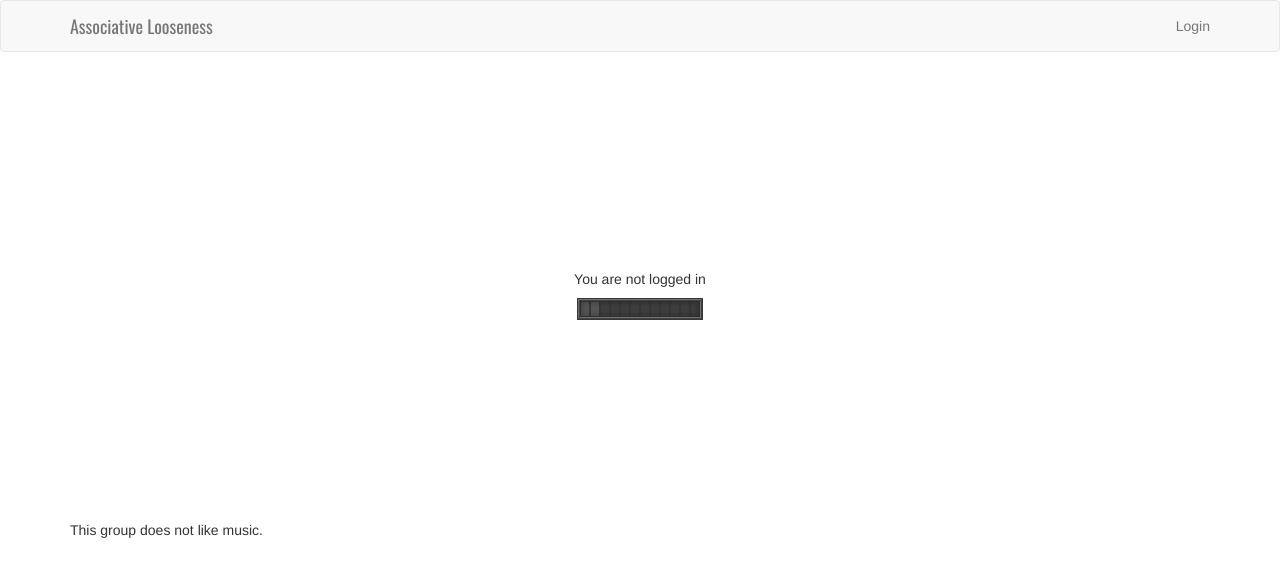
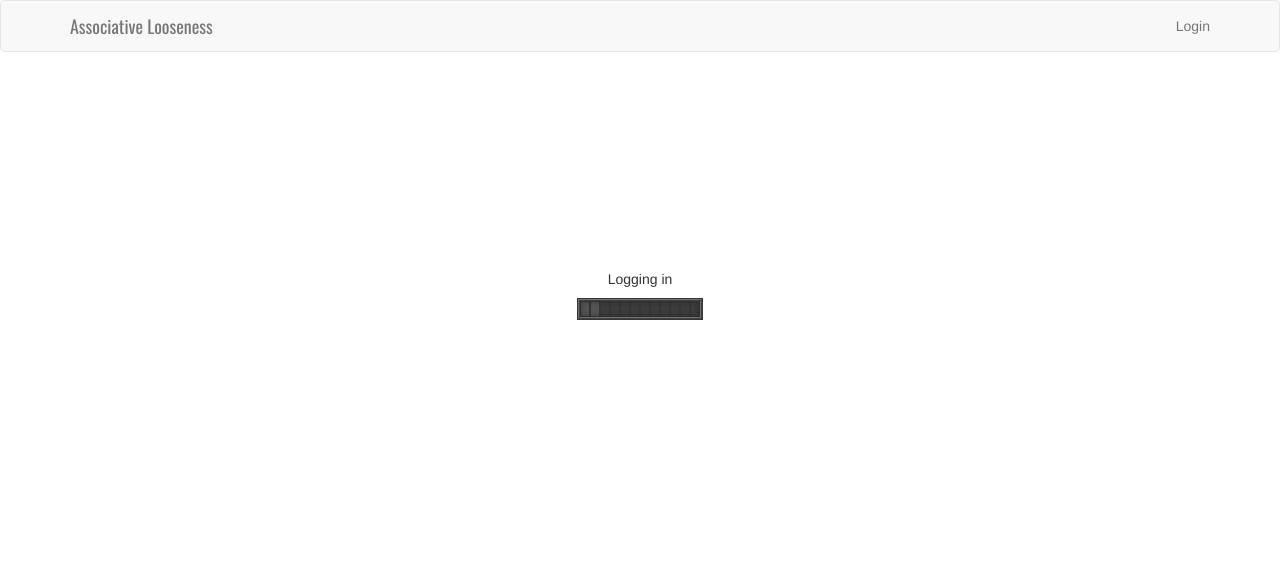
Before and after one commit to kwakwak/Associative-Looseness, a website: page index.html in a window 1280 px wide. Drawn offline with nearby package versions, Linux system fonts and the light colour scheme; some packages are replaced by stand-ins of ours; a script that the page names is missing.

Commit message:
no music message

```diff
--- a/index.html
+++ b/index.html
@@ -63,13 +63,13 @@
     <div class="container"  ng-controller="FeedController as feed">
 
         <div class="center text-center"  ng-show="feed.status.loading">
-            <h5>You are not logged in</h5>
+            <h5>Logging in</h5>
             <img src="img/ajax-loader.gif" >
         </div>
 
 
         <!-- Feed table-->
-        <p ng-hide="feed.data.length">This group does not like music.<p>
+        <p ng-hide="feed.data.length || feed.status.loading">This group does not like music.<p>
         <table class="table table-striped table-bordered table-hover" ng-hide="feed.status.loading" ng-cloak>
             <tbody empty-msg>
             <tr ng-repeat-start="post in feed.data"
```
